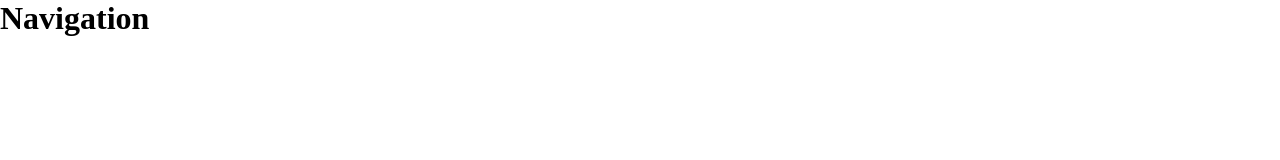
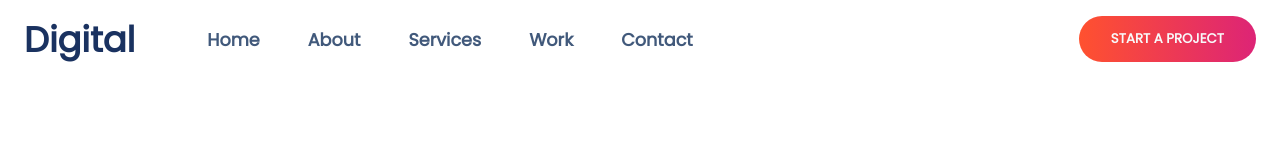
Before and after one commit to Mohammedazzam/17_Educational_platform, a plain HTML site: page index.html in a window 1280 px wide. Drawn offline with nearby package versions, Linux system fonts and the light colour scheme.

Commit message:
Header Section

```diff
--- a/index.html
+++ b/index.html
@@ -6,6 +6,8 @@
     <meta http-equiv="X-UA-Compatible" content="IE=edge">
     <meta name="viewport" content="width=device-width, initial-scale=1.0">
     <title>Digital Marketing</title>
+
+    <link rel="stylesheet" href="https://cdn.jsdelivr.net/npm/bootstrap-icons@1.8.2/font/bootstrap-icons.css">
     <!-- Stylesheet -->
     <link rel="stylesheet" href="style.css">
 </head>
@@ -13,9 +15,51 @@
 <body>
     <!-- Start Header Section -->
     <header class="container-fluid">
-        <h1>Navigation</h1>
+        <nav id="nav" class="flex font-poppins">
+
+            <div class="nav-brand">
+                <a href="#" class="text-dark text-lg font-bold">Digital</a>
+            </div>
+
+            <div class="toggle-btn">
+                <button class="btn">
+                    <i class="bi bi-filter-right"></i>
+                </button>
+            </div>
+
+            <div class="collapse flex-grow">
+                <ul class="flex">
+                    <li>
+                        <a href="#" class="link">Home</a>
+                    </li>
+                    <li>
+                        <a href="#" class="link">About</a>
+                    </li>
+                    <li>
+                        <a href="#" class="link">Services</a>
+                    </li>
+                    <li>
+                        <a href="#" class="link">Work</a>
+                    </li>
+                    <li>
+                        <a href="#" class="link">Contact</a>
+                    </li>
+                </ul>
+            </div>
+
+            <div class="flex-initial">
+                <ul class="flex">
+                    <button class="btn btn-primary btn-shadow bg-gradient text-white text-uppercase">start a
+                        project</button>
+                </ul>
+            </div>
+
+        </nav>
     </header>
     <!-- End Header Section -->
+
+    <!-- Start Banner area Section -->
+    <!-- End Banner area Section -->
 </body>
 <!-- script -->
 <script src="main.js"></script>
--- a/main.js
+++ b/main.js
@@ -0,0 +1,13 @@
+// execute script after page load
+window.onload = function digital_fn() {
+
+    // toggle button
+    let toggle = document.querySelector("#nav .toggle-btn");
+    let collapse = document.querySelector("#nav .collapse");
+
+    toggle.addEventListener('click', function (event) {
+        collapse.classList.toggle('active')
+        // console.log(toggle)
+    });
+
+}
--- a/style.css
+++ b/style.css
@@ -261,3 +261,114 @@ ul {
 }
 
 /* ------------------- End Global Classes ------------------------ */
+
+/* ------------------- Start Navigation ------------------------ */
+#nav {
+  position: absolute;
+  top: 0;
+  left: 0;
+  width: 100%;
+  padding: 1rem 1.5rem;
+  background: var(--text-light);
+  flex-direction: column;
+}
+
+#nav .collapse {
+  max-height: 0px;
+  overflow-y: hidden;
+  transition: all 0.9s ease;
+}
+
+#nav .collapse ul {
+  flex-direction: column;
+  text-align: center;
+  padding: 0 3rem;
+}
+
+#nav .collapse ul > li {
+  padding: 0 1.5rem;
+  line-height: 3rem;
+  font-size: 1.1em;
+}
+
+#nav .toggle-btn > button {
+  font-size: 2em;
+  position: absolute;
+  right: 0;
+  top: 0;
+  padding: 1rem;
+  color: var(--text-dark2);
+}
+
+#nav .flex-initial ul button {
+  display: none;
+}
+
+.active {
+  max-height: 50vh !important;
+}
+
+/* ------------------- End Navigation ------------------------ */
+
+/* ------------------- Start Media Query ------------------------ */
+
+/* for large screen sm (640px) */
+@media (min-width: 640px) {
+  .container {
+    max-width: 640px;
+  }
+
+  .sm-text-xl {
+    font-size: 3em;
+  }
+}
+
+/* for large screen md (768px) */
+@media (min-width: 768px) {
+  .container {
+    max-width: 768px;
+  }
+}
+
+/* for large screen lg (1024px) */
+@media (min-width: 1024px) {
+  .container {
+    max-width: 1024px;
+  }
+
+  #nav .toggle-btn > button {
+    display: none;
+  }
+
+  #nav {
+    flex-direction: row !important;
+  }
+
+  .collapse {
+    max-height: initial !important;
+  }
+
+  .collapse ul {
+    flex-direction: row !important;
+  }
+
+  .active {
+    max-height: 100% !important;
+  }
+}
+
+/* for large screen xl (1280px) */
+@media (min-width: 1280px) {
+  .container {
+    max-width: 1280px;
+  }
+
+  #nav {
+    background: transparent !important;
+  }
+
+  #nav .flex-initial ul button {
+    display: inline-block !important;
+  }
+}
+/* ------------------- End Media Query ------------------------ */
```
